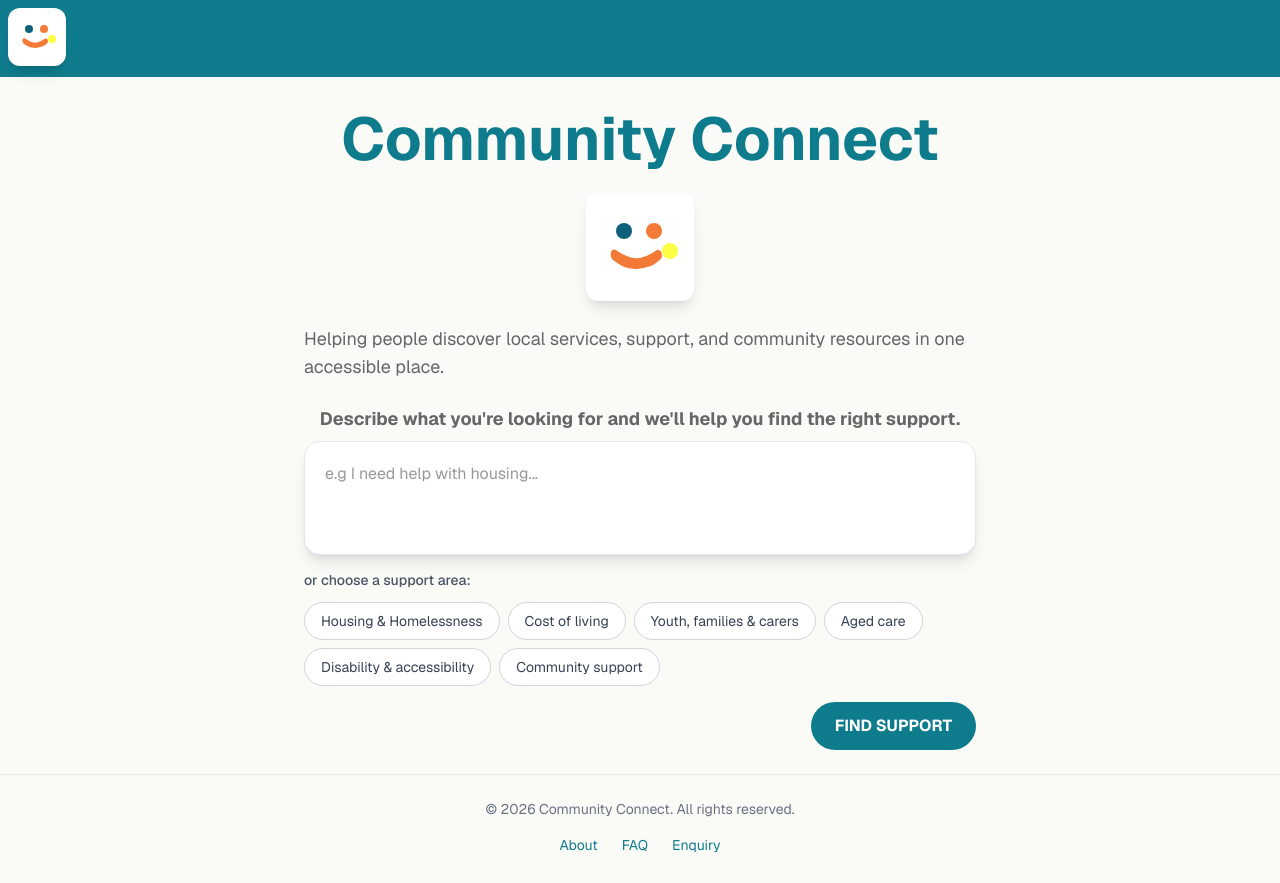
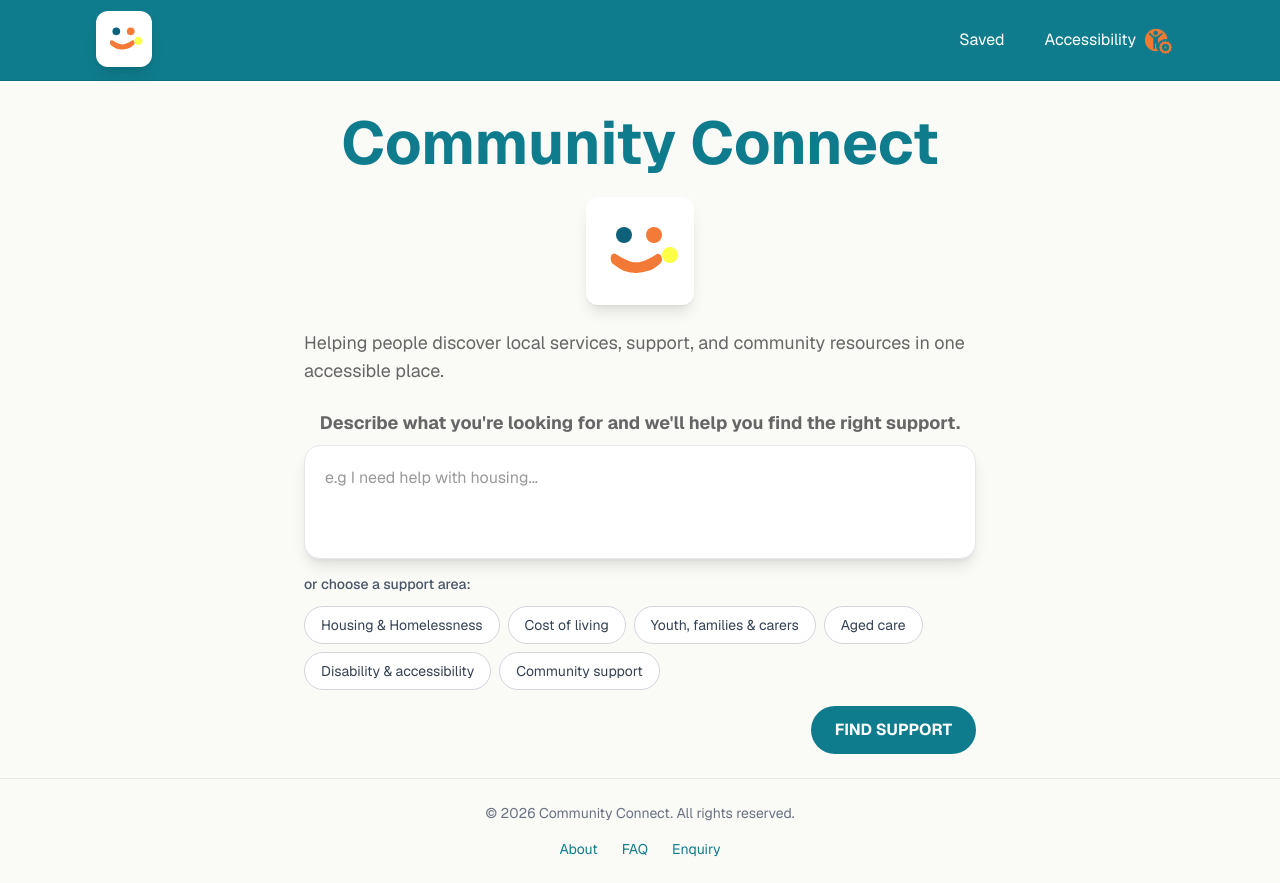
Before and after one commit to zhaqy079/Community-Connect, a Next.js app: page / in a window 1280 px wide. Built offline with nearby package versions, Linux system fonts and the light colour scheme.

Commit message:
Add navigation bar saved services and accessibilty

```diff
--- a/components/Navigation.tsx
+++ b/components/Navigation.tsx
@@ -4,13 +4,51 @@ import Logo from "./ui/Logo"
 
 export default function Navigation() {
   return (
-    <div className="bg-[var(--cc-teal)] p-2">
-      <nav className="flex">
-        <Link href="/">
+    <div className="border-b border-black/10 bg-[var(--cc-teal)]">
+      <nav aria-label="Main navigation"
+        className="mx-auto flex h-20 max-w-6xl items-center px-4 sm:px-8" >
+        <Link href="/"
+          aria-label="Community Connect home"
+          className="rounded-xl focus-visible:outline-white">
           {/* <Image src="/logo.svg" alt="Community Connect" width={60} height={60} /> */}
-          <Logo width={50} height={50} />
+          <Logo width={48} height={48} />
         </Link>
-      </nav>
-    </div>
+        {/* Saved Services Navigation */}
+        <div className="ml-auto flex items-center gap-2 sm:gap-4">
+          <Link
+            href="/saved"
+            className="rounded-lg px-3 py-2
+            !text-white
+            text-white hover:bg-white/10  focus-visible:bg-white/10"
+          >
+            Saved
+          </Link>
+
+          <Link
+            href="/accessibility"
+            aria-label="Accessibility settings"
+            className="
+          inline-flex items-center gap-2 rounded-lg
+          px-3 py-2 text-sm !text-white
+          hover:bg-white/10 hover:text-white
+          sm:text-base
+          "
+          >
+            <span className="hidden sm:inline">
+              Accessibility
+            </span>
+            <Image
+              src="/accessibility_tools.svg"
+              alt=""
+              width={28}
+              height={28}
+              aria-hidden="true"
+            />
+
+
+          </Link>
+        </div>
+      </nav >
+    </div >
   )
 }
```
Also changed, not shown: public/accessibility_tools.svg (added).
